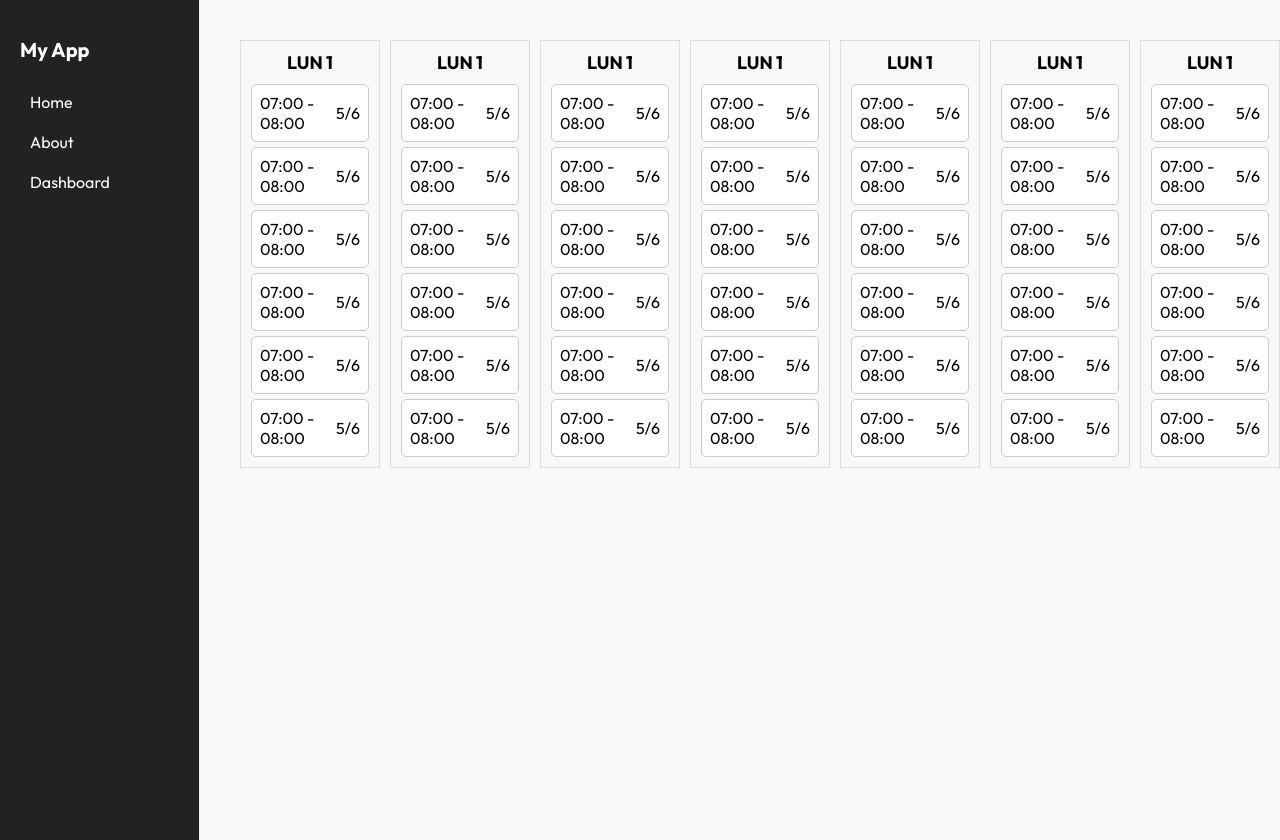
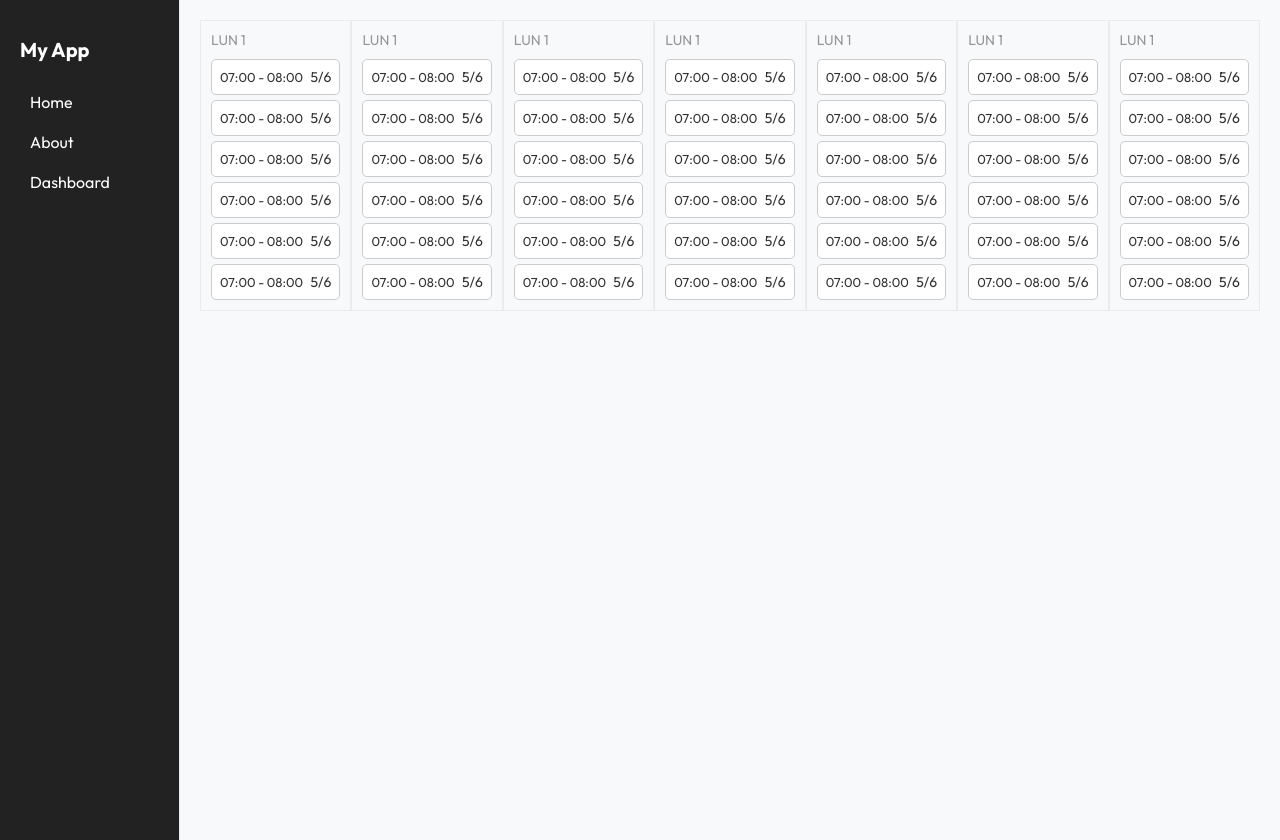
Before and after one commit to dflupo/pt-frontend, a React (Vite) app: page / in a window 1280 px wide. Built offline with nearby package versions, Linux system fonts and the light colour scheme.

Commit message:
Add Slots Handler beta

```diff
--- a/src/components/SlotsHandler/SlotsHandler.scss
+++ b/src/components/SlotsHandler/SlotsHandler.scss
@@ -1,24 +1,22 @@
+@import '../../styles/variables';
+
 .slots-handler {
     display: grid;
-    grid-template-columns: repeat(7, 1fr); // 7 colonne uguali
-    gap: 10px; // Spaziatura tra i giorni
+    grid-template-columns: repeat(7, 1fr);
     width: 100%;
-    padding: 20px;
   }
 
   .weekday {
     display: flex;
     flex-direction: column;
-    border: 1px solid #ddd;
-    background-color: #f8f8f8;
+    border: 1px solid $border-color;
     padding: 10px;
   }
 
   .weekday-title {
-    text-align: center;
-    font-size: 18px;
-    font-weight: bold;
+    font-size: $text-s;
     margin-bottom: 10px;
+    color: $text-sec-color;
   }
 
   .slots-deck {
@@ -35,4 +33,12 @@
     display: flex;
     justify-content: space-between;
     align-items: center;
+
+    .time {
+        font-size: $text-xs;
+    }
+
+    .capacity {
+        font-size: $text-s;
+    }
   }
--- a/src/layouts/MainLayout/MainLayout.scss
+++ b/src/layouts/MainLayout/MainLayout.scss
@@ -1,6 +1,6 @@
 .layout {
   display: grid;
-  grid-template-columns: 200px 1fr; // Sidebar + Contenuto principale
+  grid-template-columns: 180px 1fr; // Sidebar + Contenuto principale
   height: 100vh; // Occupa tutta l'altezza della viewport
 
   .sidebar {
--- a/src/styles/_variables.scss
+++ b/src/styles/_variables.scss
@@ -3,10 +3,12 @@ $primary-color: #007bff;
 $secondary-color: #6c757d;
 $background-color: #f8f9fa;
 $text-color: #333;
+$text-sec-color: #969696;
+$border-color: #EBEBEB;
 
 // 📏 Font sizes
 $text-xs: 13px;
-$text-s: 15px;
+$text-s: 14px;
 $text-m: 16px;
 $text-large: 20px;
 
--- a/src/styles/main.scss
+++ b/src/styles/main.scss
@@ -4,4 +4,4 @@
   font-family: 'Outfit', sans-serif;
 }
 
-body{margin: 0;}
+body{margin: 0; color: #313131}
```
